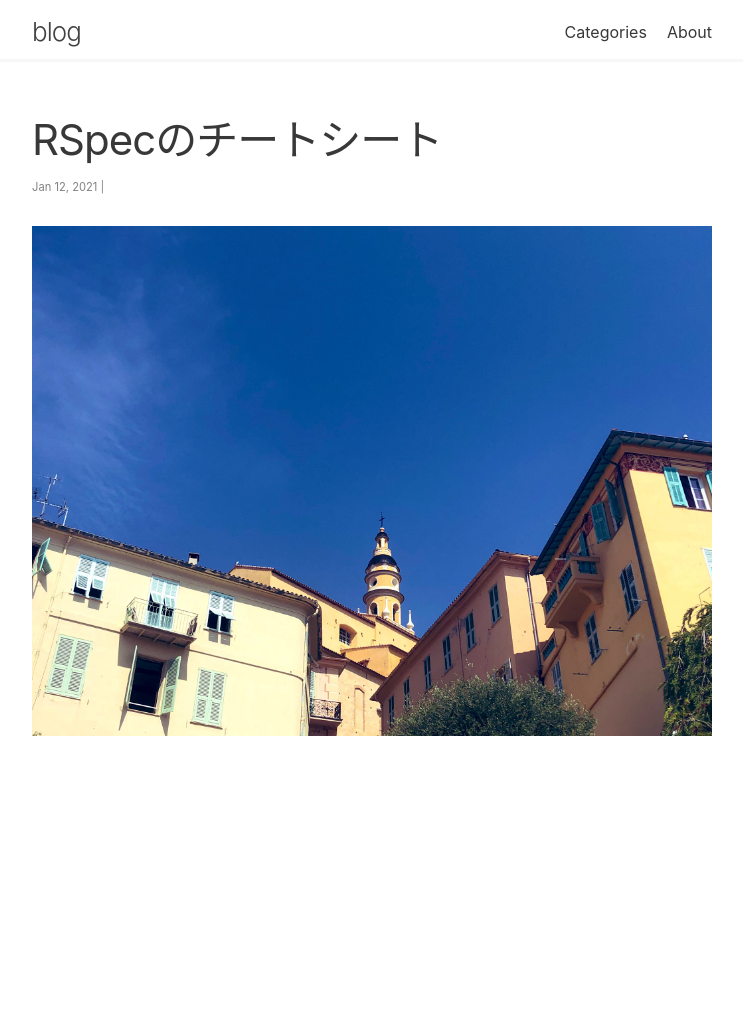
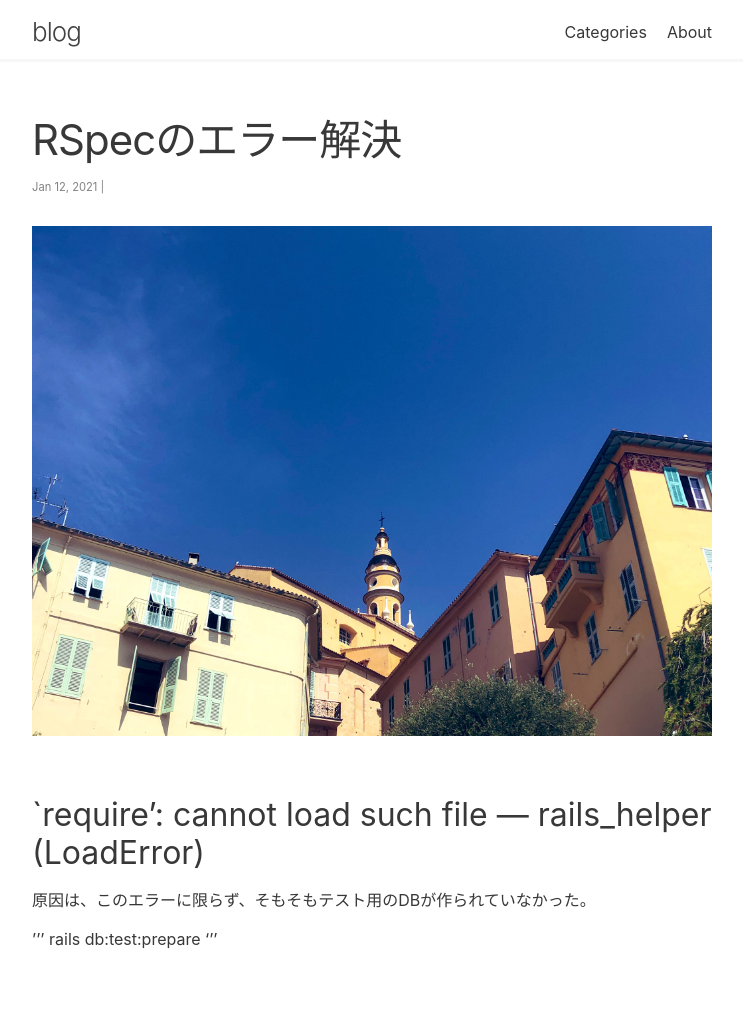
Before and after one commit to kazblog/kazblog.github.io, a Jekyll site: the page built from _posts/cheatsheet/RSpec/2021-01-12-rspec-cheat-sheet.md, in a window 1280 px wide. Shown: the whole page, without its empty margins (268-1011 px from the left). Built offline with Jekyll 4.4.1, drawn with Linux system fonts in a browser that asks for light colours; nearby versions of some CDN libraries; before the commit the page ends 900 px from its top, so only the background shows below that.

Commit message:
Update 2021-01-12-rspec-cheat-sheet.md

```diff
--- a/_posts/cheatsheet/RSpec/2021-01-12-rspec-cheat-sheet.md
+++ b/_posts/cheatsheet/RSpec/2021-01-12-rspec-cheat-sheet.md
@@ -1,6 +1,6 @@
 ---
 layout: post
-title:  "RSpecのチートシート"
+title:  "RSpecのエラー解決"
 categories: cheatsheet
 permalink: /rspec-bookmarks
 excerpt_separator: <!--more-->
@@ -10,3 +10,11 @@ tags: rspec
 ![image here](/assets/img/thumbnail/13.jpeg)
 
 <!--more-->
+
+## `require': cannot load such file — rails_helper (LoadError)
+
+原因は、このエラーに限らず、そもそもテスト用のDBが作られていなかった。
+
+'''
+rails db:test:prepare
+'''
```
